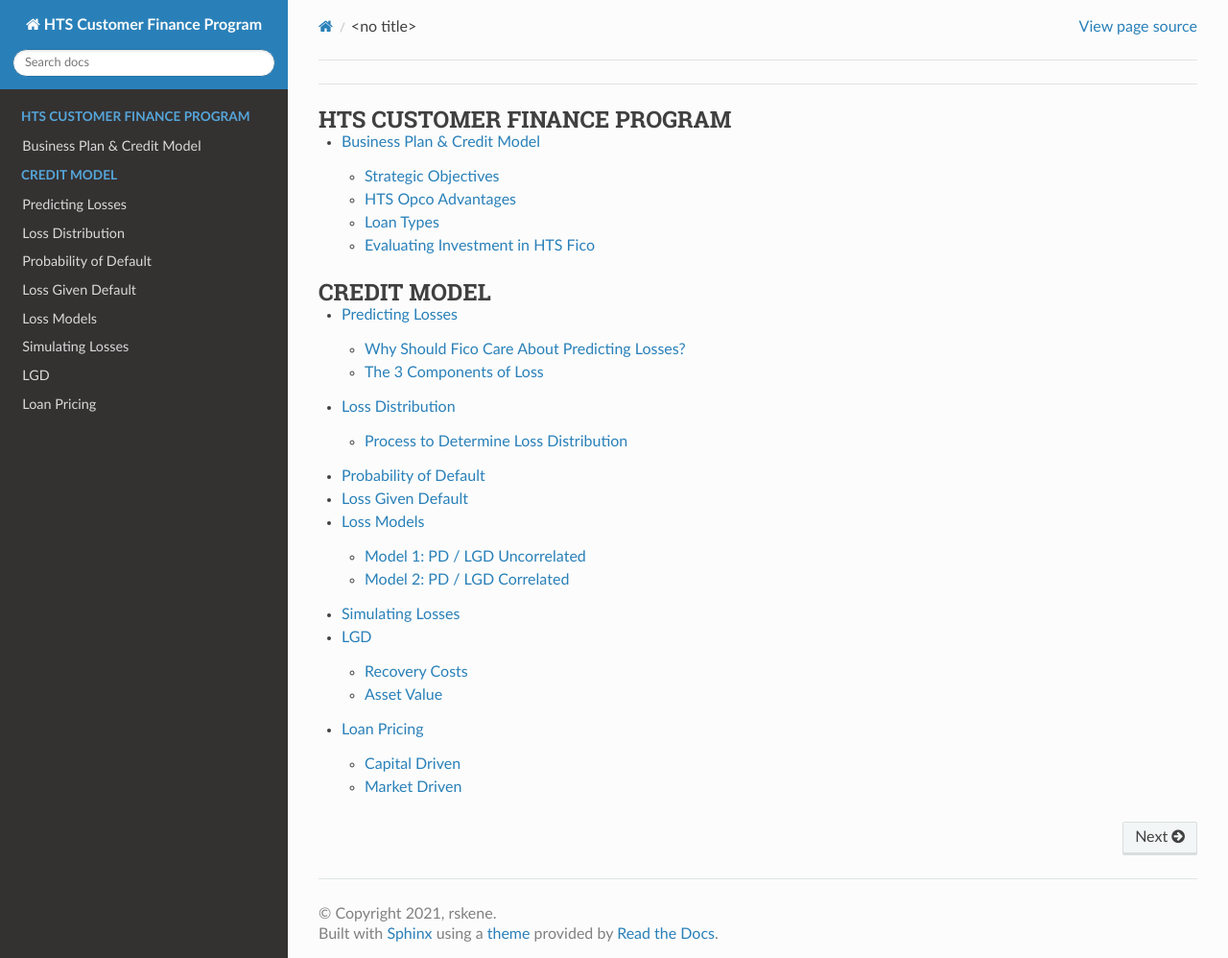
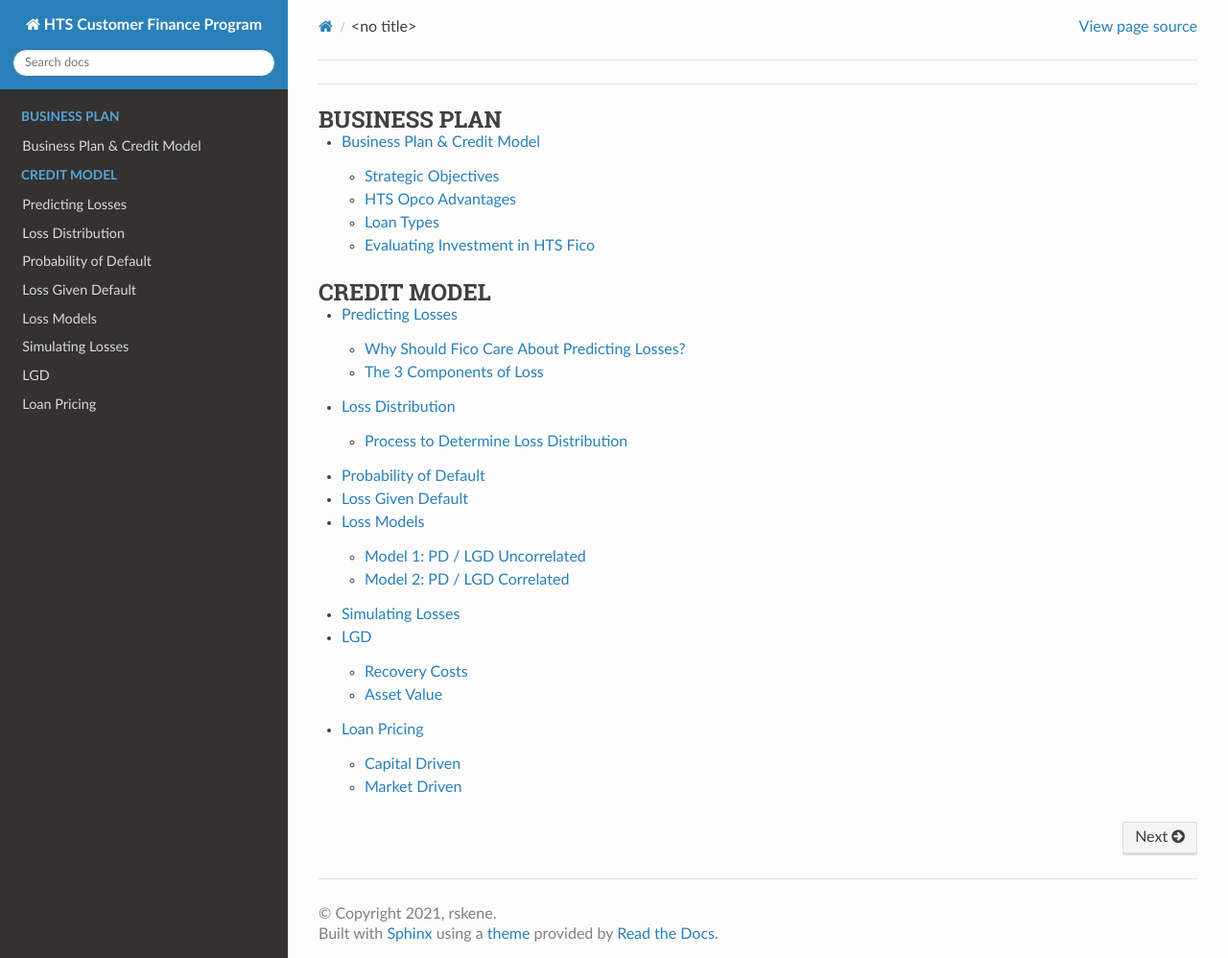
Before and after one commit to rjskene/htsfi, a Sphinx documentation site: the page built from docs/index.rst, in a window 1280 px wide and 998 px high. Shown: the whole window at 96% size. Built offline with Sphinx 7.4.7 and the Read the Docs theme 3.1.0, drawn with Linux system fonts in a browser that asks for light colours; pages that are not in the unit, such as notebooks, are missing from menus.

```diff
--- a/docs/index.rst
+++ b/docs/index.rst
@@ -9,7 +9,7 @@
 ************
 
 .. toctree::
-   :caption: HTS CUSTOMER FINANCE PROGRAM
+   :caption: BUSINESS PLAN
    :maxdepth: 3
 
    fico
```
Also changed, not shown: docs/_static/loss_loan_table.png, docs/_static/loss_port_table.png.
